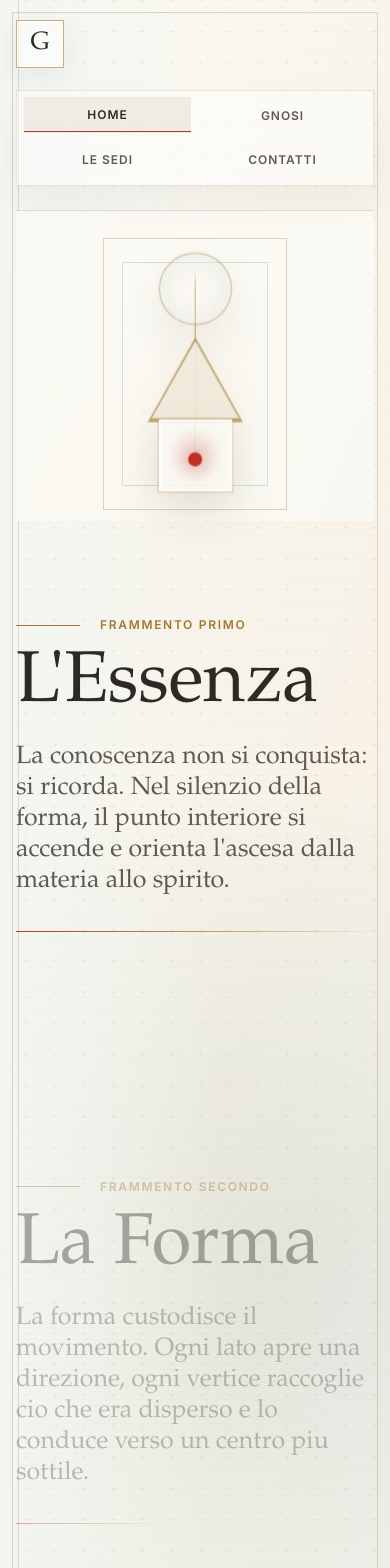
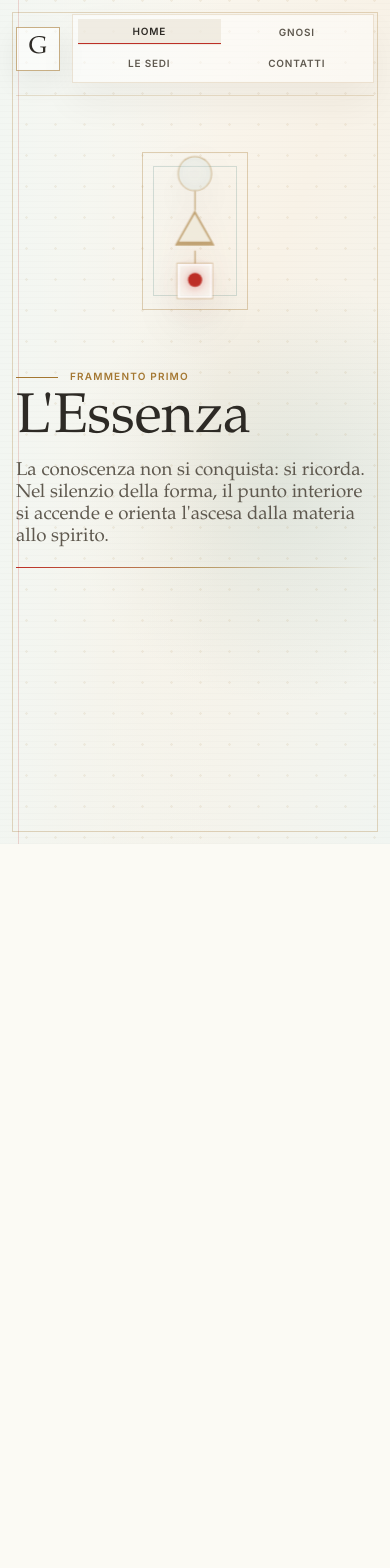
Before and after one commit to BenjaNapo/gnosi, a Next.js app: page / in a window 390 px wide. Shown: the top 1568 px of the page. After the commit the page ends 844 px from the top, so only its background shows below. Built offline with nearby package versions, Linux system fonts and the light colour scheme.

Commit message:
feat: add GSAP for fragment transitions, update homepage tests for scroll behavior

```diff
--- a/package.json
+++ b/package.json
@@ -18,18 +18,19 @@
     "test:int": "cross-env NODE_OPTIONS=--no-deprecation vitest run --config ./vitest.config.mts"
   },
   "dependencies": {
+    "@payloadcms/db-postgres": "3.84.1",
     "@payloadcms/next": "3.84.1",
     "@payloadcms/richtext-lexical": "3.84.1",
     "@payloadcms/ui": "3.84.1",
     "cross-env": "^7.0.3",
     "dotenv": "16.4.7",
     "graphql": "^16.8.1",
+    "gsap": "^3.15.0",
     "next": "16.2.3",
     "payload": "3.84.1",
     "react": "19.2.4",
     "react-dom": "19.2.4",
-    "sharp": "0.34.2",
-    "@payloadcms/db-postgres": "3.84.1"
+    "sharp": "0.34.2"
   },
   "devDependencies": {
     "@playwright/test": "1.58.2",
--- a/src/app/(frontend)/page.tsx
+++ b/src/app/(frontend)/page.tsx
@@ -1,6 +1,8 @@
 'use client'
 
-import { useEffect, useRef, useState } from 'react'
+import gsap from 'gsap'
+import type { TouchEvent } from 'react'
+import { useCallback, useEffect, useRef, useState } from 'react'
 
 const navItems = ['Home', 'Gnosi', 'Le Sedi', 'Contatti']
 
@@ -25,46 +27,170 @@ const fragments = [
   },
 ] as const
 
+const wheelThreshold = 22
+const touchThreshold = 42
+
 export default function HomePage() {
-  const panelRefs = useRef<Array<HTMLElement | null>>([])
+  const copyRef = useRef<HTMLDivElement | null>(null)
+  const activeFragmentRef = useRef(0)
+  const isAnimatingRef = useRef(false)
+  const prefersReducedMotionRef = useRef(false)
+  const shouldAnimateInRef = useRef(false)
+  const touchStartYRef = useRef<number | null>(null)
+  const transitionTweenRef = useRef<gsap.core.Tween | null>(null)
   const [activeFragment, setActiveFragment] = useState(0)
+  const fragment = fragments[activeFragment]
 
   useEffect(() => {
-    const observer = new IntersectionObserver(
-      (entries) => {
-        const strongestEntry = entries
-          .filter((entry) => entry.isIntersecting)
-          .sort((a, b) => b.intersectionRatio - a.intersectionRatio)[0]
+    const mediaQuery = window.matchMedia('(prefers-reduced-motion: reduce)')
+    const syncMotionPreference = () => {
+      prefersReducedMotionRef.current = mediaQuery.matches
+    }
 
-        if (!strongestEntry) {
+    syncMotionPreference()
+    mediaQuery.addEventListener('change', syncMotionPreference)
+
+    return () => mediaQuery.removeEventListener('change', syncMotionPreference)
+  }, [])
+
+  const setFragment = useCallback((nextIndex: number) => {
+    const boundedIndex = Math.max(0, Math.min(fragments.length - 1, nextIndex))
+
+    if (boundedIndex === activeFragmentRef.current || isAnimatingRef.current) {
       return
     }
 
-        const nextIndex = Number((strongestEntry.target as HTMLElement).dataset.fragmentIndex)
+    const copy = copyRef.current
+    activeFragmentRef.current = boundedIndex
 
-        if (Number.isFinite(nextIndex)) {
-          setActiveFragment(nextIndex)
+    if (prefersReducedMotionRef.current || !copy) {
+      setActiveFragment(boundedIndex)
+      return
     }
+
+    isAnimatingRef.current = true
+    gsap.killTweensOf(copy)
+    transitionTweenRef.current = gsap.to(copy, {
+      autoAlpha: 0,
+      duration: 0.24,
+      ease: 'power2.out',
+      onComplete: () => {
+        shouldAnimateInRef.current = true
+        setActiveFragment(boundedIndex)
       },
+    })
+  }, [])
+
+  const moveFragment = useCallback(
+    (direction: 1 | -1) => {
+      setFragment(activeFragmentRef.current + direction)
+    },
+    [setFragment],
+  )
+
+  useEffect(() => {
+    if (!shouldAnimateInRef.current) {
+      return
+    }
+
+    const copy = copyRef.current
+    shouldAnimateInRef.current = false
+
+    if (!copy) {
+      isAnimatingRef.current = false
+      return
+    }
+
+    transitionTweenRef.current = gsap.fromTo(
+      copy,
+      { autoAlpha: 0 },
       {
-        rootMargin: '-24% 0px -34%',
-        threshold: [0.35, 0.5, 0.65, 0.8],
+        autoAlpha: 1,
+        duration: 0.36,
+        ease: 'power2.out',
+        onComplete: () => {
+          isAnimatingRef.current = false
+        },
       },
     )
+  }, [activeFragment])
 
-    panelRefs.current.forEach((panel) => {
-      if (panel) {
-        observer.observe(panel)
+  useEffect(() => {
+    const handleWheel = (event: WheelEvent) => {
+      event.preventDefault()
+
+      if (Math.abs(event.deltaY) < wheelThreshold) {
+        return
       }
-    })
 
-    return () => observer.disconnect()
+      moveFragment(event.deltaY > 0 ? 1 : -1)
+    }
+
+    const handleKeyDown = (event: KeyboardEvent) => {
+      if (event.key === 'ArrowDown' || event.key === 'PageDown') {
+        event.preventDefault()
+        moveFragment(1)
+      }
+
+      if (event.key === 'ArrowUp' || event.key === 'PageUp') {
+        event.preventDefault()
+        moveFragment(-1)
+      }
+    }
+
+    window.addEventListener('wheel', handleWheel, { passive: false })
+    window.addEventListener('keydown', handleKeyDown)
+
+    return () => {
+      window.removeEventListener('wheel', handleWheel)
+      window.removeEventListener('keydown', handleKeyDown)
+    }
+  }, [moveFragment])
+
+  useEffect(() => {
+    return () => {
+      transitionTweenRef.current?.kill()
+    }
   }, [])
 
-  const activeShape = fragments[activeFragment].shape
+  const handleTouchStart = (event: TouchEvent<HTMLDivElement>) => {
+    touchStartYRef.current = event.touches[0]?.clientY ?? null
+  }
+
+  const handleTouchMove = (event: TouchEvent<HTMLDivElement>) => {
+    if (touchStartYRef.current !== null) {
+      event.preventDefault()
+    }
+  }
+
+  const handleTouchEnd = (event: TouchEvent<HTMLDivElement>) => {
+    const startY = touchStartYRef.current
+    const endY = event.changedTouches[0]?.clientY
+    touchStartYRef.current = null
+
+    if (startY === null || endY === undefined) {
+      return
+    }
+
+    const deltaY = startY - endY
+
+    if (Math.abs(deltaY) < touchThreshold) {
+      return
+    }
+
+    moveFragment(deltaY > 0 ? 1 : -1)
+  }
+
+  const activeShape = fragment.shape
 
   return (
-    <div className="home-page" data-active-shape={activeShape}>
+    <div
+      className="home-page"
+      data-active-shape={activeShape}
+      onTouchEnd={handleTouchEnd}
+      onTouchMove={handleTouchMove}
+      onTouchStart={handleTouchStart}
+    >
       <nav className="site-nav" aria-label="Navigazione principale">
         <a className="brand-mark" href="#" aria-label="Gnosi home">
           <span>G</span>
@@ -91,32 +217,14 @@ export default function HomePage() {
           </div>
         </div>
 
-        <div className="story-copy-stack">
-          {fragments.map((fragment, index) => {
-            const titleId = `fragment-title-${index}`
-            const TitleTag = index === 0 ? 'h1' : 'h2'
-
-            return (
-              <article
-                className="hero"
-                data-active={index === activeFragment ? 'true' : undefined}
-                data-fragment-index={index}
-                key={fragment.title}
-                ref={(node) => {
-                  panelRefs.current[index] = node
-                }}
-                aria-labelledby={titleId}
-              >
-                <div className="hero-copy">
+        <article className="hero" aria-labelledby="fragment-title">
+          <div className="hero-copy" ref={copyRef} aria-live="polite">
             <p className="hero-kicker">{fragment.kicker}</p>
-                  <TitleTag id={titleId}>{fragment.title}</TitleTag>
+            <h1 id="fragment-title">{fragment.title}</h1>
             <p>{fragment.text}</p>
             <div className="hero-rule" aria-hidden="true" />
           </div>
         </article>
-            )
-          })}
-        </div>
       </section>
     </div>
   )
--- a/src/app/(frontend)/styles.css
+++ b/src/app/(frontend)/styles.css
@@ -17,14 +17,19 @@
 
 html {
   min-height: 100%;
+  overscroll-behavior: none;
+  overflow: hidden;
   background: var(--paper);
   -webkit-font-smoothing: antialiased;
   text-rendering: geometricPrecision;
 }
 
 body {
+  height: 100svh;
   min-height: 100vh;
   margin: 0;
+  overscroll-behavior: none;
+  overflow: hidden;
   color: var(--ink);
   font-family:
     Inter, ui-sans-serif, system-ui, -apple-system, BlinkMacSystemFont, "Segoe UI", sans-serif;
@@ -36,13 +41,19 @@ a {
 }
 
 main {
-  min-height: 100vh;
+  height: 100svh;
+  min-height: 0;
 }
 
 .home-page {
   position: relative;
-  min-height: 100vh;
-  overflow-x: clip;
+  display: flex;
+  flex-direction: column;
+  height: 100svh;
+  min-height: 0;
+  overflow: hidden;
+  overscroll-behavior: none;
+  touch-action: pan-y;
   background:
     linear-gradient(90deg, rgba(189, 47, 39, 0.18) 0 1px, transparent 1px 100%) 9.5% 0 /
       1px 100% no-repeat,
@@ -164,33 +175,23 @@ main {
   position: relative;
   z-index: 1;
   display: grid;
+  flex: 1 1 auto;
   grid-template-areas: "copy sigil";
   grid-template-columns: minmax(0, 0.92fr) minmax(360px, 0.72fr);
-  align-items: start;
+  align-items: center;
   gap: clamp(72px, 9vw, 160px);
   width: min(100% - 72px, 1540px);
+  min-height: 0;
   margin: 0 auto;
 }
 
-.story-copy-stack {
+.hero {
   grid-area: copy;
-}
-
-.hero {
   display: flex;
   align-items: center;
-  min-height: calc(100vh - 116px);
-  padding: clamp(58px, 8vh, 118px) 0 clamp(72px, 10vh, 134px);
-  opacity: 0.38;
-  transform: translateY(20px);
-  transition:
-    opacity 420ms ease,
-    transform 520ms ease;
-}
-
-.hero[data-active="true"] {
+  min-height: 0;
+  padding: clamp(34px, 5vh, 82px) 0 clamp(42px, 6vh, 92px);
   opacity: 1;
-  transform: translateY(0);
 }
 
 .hero-copy {
@@ -242,24 +243,20 @@ main {
 .hero-rule {
   width: min(100%, 620px);
   height: 1px;
-  margin-top: 58px;
+  margin-top: clamp(30px, 5vh, 58px);
   background: linear-gradient(90deg, var(--vermilion), rgba(164, 119, 49, 0.74), transparent);
   transform-origin: left center;
   transition: transform 520ms ease;
 }
 
-.hero:not([data-active="true"]) .hero-rule {
-  transform: scaleX(0.42);
-}
-
 .sigil-column {
-  position: sticky;
-  top: 116px;
+  position: relative;
   grid-area: sigil;
   display: grid;
   place-items: center;
-  min-height: calc(100vh - 116px);
-  padding: clamp(58px, 8vh, 118px) 0 clamp(72px, 10vh, 134px);
+  height: 100%;
+  min-height: 0;
+  padding: clamp(34px, 5vh, 82px) 0 clamp(42px, 6vh, 92px);
 }
 
 .sigil-stage {
@@ -293,22 +290,25 @@ main {
   animation: sigil-breathe 6800ms ease-in-out infinite;
 }
 
-.essence-sigil::before {
+.essence-sigil::before,
+.essence-sigil::after {
   position: absolute;
-  top: 8%;
-  bottom: 8%;
   left: 50%;
   z-index: 0;
   width: 1px;
-  background: linear-gradient(
-    180deg,
-    transparent,
-    rgba(164, 119, 49, 0.74) 10%,
-    rgba(164, 119, 49, 0.74) 90%,
-    transparent
-  );
+  background: rgba(164, 119, 49, 0.72);
   content: "";
   transform: translateX(-50%);
+}
+
+.essence-sigil::before {
+  top: 25%;
+  height: 13%;
+}
+
+.essence-sigil::after {
+  top: 66%;
+  height: 9%;
 }
 
 .sigil-circle,
@@ -321,8 +321,8 @@ main {
 }
 
 .sigil-circle {
-  top: 2%;
-  width: 44%;
+  top: 1%;
+  width: 36%;
   aspect-ratio: 1;
   border: 1px solid rgba(164, 119, 49, 0.52);
   border-radius: 50%;
@@ -333,8 +333,8 @@ main {
 }
 
 .sigil-triangle {
-  top: 36%;
-  width: 58%;
+  top: 38%;
+  width: 42%;
   aspect-ratio: 1.12;
   clip-path: polygon(50% 0, 100% 100%, 0 100%);
   background: rgba(164, 119, 49, 0.62);
@@ -350,8 +350,8 @@ main {
 }
 
 .sigil-square {
-  bottom: 2%;
-  width: 44%;
+  bottom: 1%;
+  width: 36%;
   aspect-ratio: 1;
   border: 2px solid rgba(255, 255, 255, 0.94);
   background:
@@ -382,15 +382,15 @@ main {
 }
 
 .home-page[data-active-shape="square"] {
-  --sigil-core-y: 85%;
+  --sigil-core-y: 86%;
 }
 
 .home-page[data-active-shape="triangle"] {
-  --sigil-core-y: 51%;
+  --sigil-core-y: 55%;
 }
 
 .home-page[data-active-shape="circle"] {
-  --sigil-core-y: 17%;
+  --sigil-core-y: 15%;
 }
 
 @keyframes sigil-breathe {
@@ -408,7 +408,6 @@ main {
 
 @media (prefers-reduced-motion: reduce) {
   .essence-sigil,
-  .hero,
   .hero-rule,
   .sigil-core {
     animation: none;
@@ -438,7 +437,9 @@ main {
       "sigil"
       "copy";
     grid-template-columns: 1fr;
-    gap: 0;
+    grid-template-rows: minmax(160px, 0.78fr) minmax(0, 1fr);
+    align-items: stretch;
+    gap: clamp(12px, 2vh, 24px);
     width: min(100% - 34px, 760px);
   }
 
@@ -446,16 +447,13 @@ main {
     top: 0;
     z-index: 2;
     min-height: 0;
-    height: min(44vh, 420px);
-    padding: 18px 0 24px;
-    background:
-      linear-gradient(180deg, rgba(251, 250, 244, 0.96) 0%, rgba(251, 250, 244, 0.72) 72%),
-      linear-gradient(112deg, #fbfaf4 0%, #f8f2e7 52%, #f1f5f1 100%);
+    height: auto;
+    padding: clamp(14px, 2.4vh, 22px) 0 0;
   }
 
   .hero {
-    min-height: 66vh;
-    padding: 52px 0 88px;
+    align-items: start;
+    padding: 0 0 clamp(28px, 5vh, 48px);
   }
 
   .hero-copy {
@@ -472,7 +470,7 @@ main {
 
   .sigil-stage {
     justify-self: center;
-    width: min(58vw, 330px);
+    width: min(44vw, 300px);
     min-width: 0;
   }
 }
@@ -488,69 +486,78 @@ main {
   }
 
   .site-nav {
-    align-items: flex-start;
-    flex-direction: column;
-    gap: 22px;
+    align-items: center;
+    flex-direction: row;
+    gap: 12px;
     width: min(100% - 32px, 460px);
     min-height: 0;
-    padding: 20px 0 24px;
+    padding: 14px 0 12px;
   }
 
   .brand-mark {
-    width: 48px;
-    font-size: 25px;
+    flex: 0 0 auto;
+    width: 44px;
+    font-size: 24px;
   }
 
   .nav-links {
-    flex-wrap: wrap;
-    gap: 8px;
-    width: 100%;
+    display: grid;
+    flex: 1 1 auto;
+    grid-template-columns: repeat(2, minmax(0, 1fr));
+    gap: 5px;
+    width: auto;
     justify-content: space-between;
-    row-gap: 8px;
-    font-size: 12px;
+    padding: 5px;
+    font-size: 10px;
   }
 
   .nav-links a {
-    flex: 1 1 calc(50% - 4px);
-    padding: 12px 10px;
+    min-width: 0;
+    padding: 8px 4px;
     text-align: center;
   }
 
   .story {
+    grid-template-rows: minmax(120px, 0.55fr) minmax(0, 1fr);
     width: min(100% - 32px, 460px);
   }
 
   .sigil-column {
-    height: min(42vh, 310px);
-    padding: 12px 0 18px;
+    padding-top: 10px;
   }
 
   .hero {
-    padding-top: 40px;
+    padding-bottom: 20px;
   }
 
   .hero-kicker {
-    margin-bottom: 22px;
-    font-size: 12px;
-    letter-spacing: 0.14em;
+    gap: 12px;
+    margin-bottom: 12px;
+    font-size: 10px;
+    letter-spacing: 0.12em;
+  }
+
+  .hero-kicker::before {
+    width: 42px;
   }
 
   .hero :is(h1, h2) {
-    margin-bottom: 24px;
-    font-size: 72px;
-    line-height: 0.9;
+    margin-bottom: 14px;
+    font-size: clamp(42px, 14.5vw, 56px);
+    line-height: 0.94;
   }
 
   .hero-copy > p:not(.hero-kicker) {
-    font-size: 25px;
+    font-size: clamp(17px, 4.8vw, 20px);
+    line-height: 1.18;
   }
 
   .hero-rule {
-    margin-top: 34px;
+    margin-top: 18px;
   }
 
   .sigil-stage {
-    width: min(62vw, 250px);
+    width: min(36vw, 150px);
   }
 }
 
@@ -560,10 +567,10 @@ main {
   }
 
   .hero :is(h1, h2) {
-    font-size: 62px;
+    font-size: 46px;
   }
 
   .hero-copy > p:not(.hero-kicker) {
-    font-size: 23px;
+    font-size: 17px;
   }
 }
```
Also changed, not shown: 2 other files (tests, documents, lock files or other folders). Lines whose indentation alone changed are shown as unchanged.
